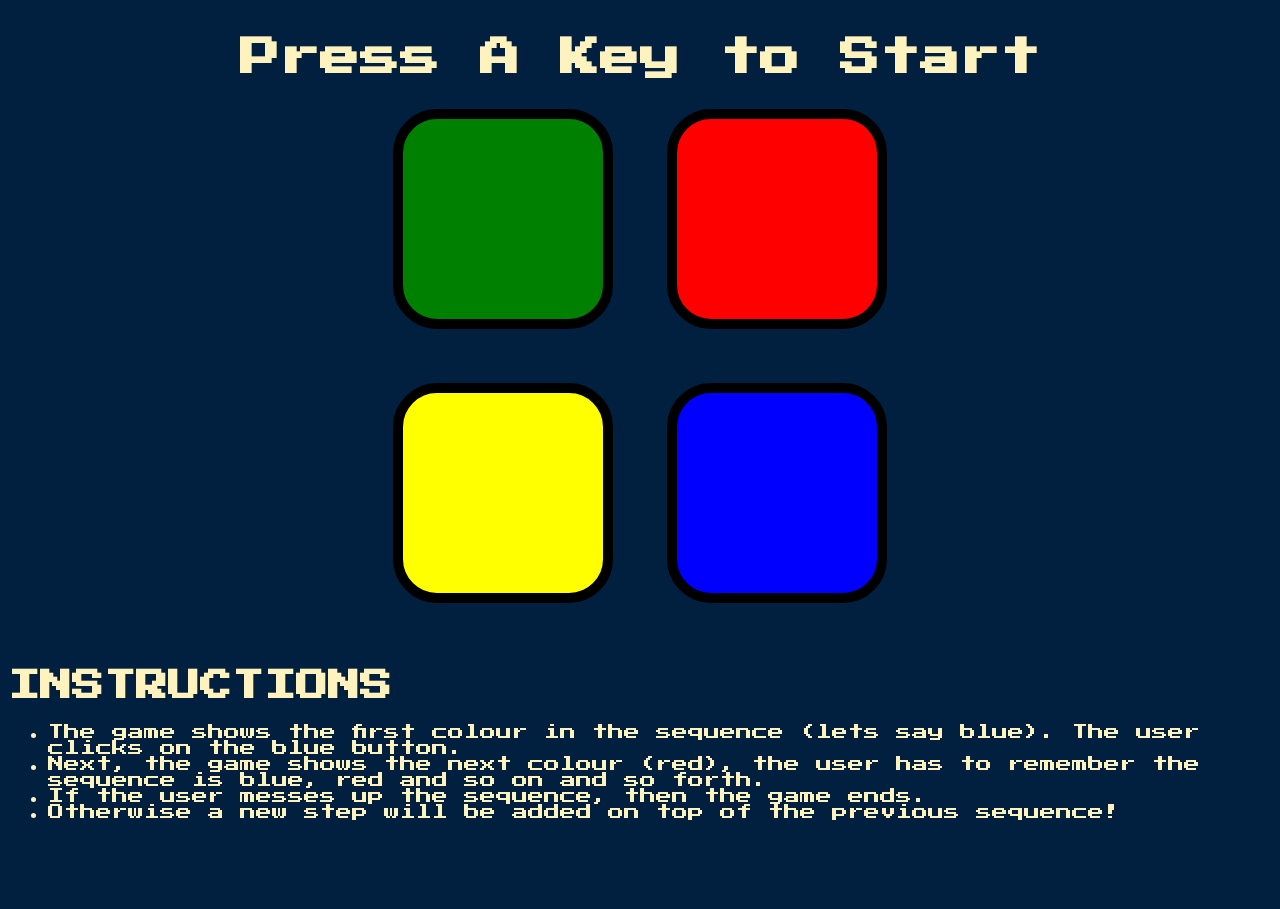
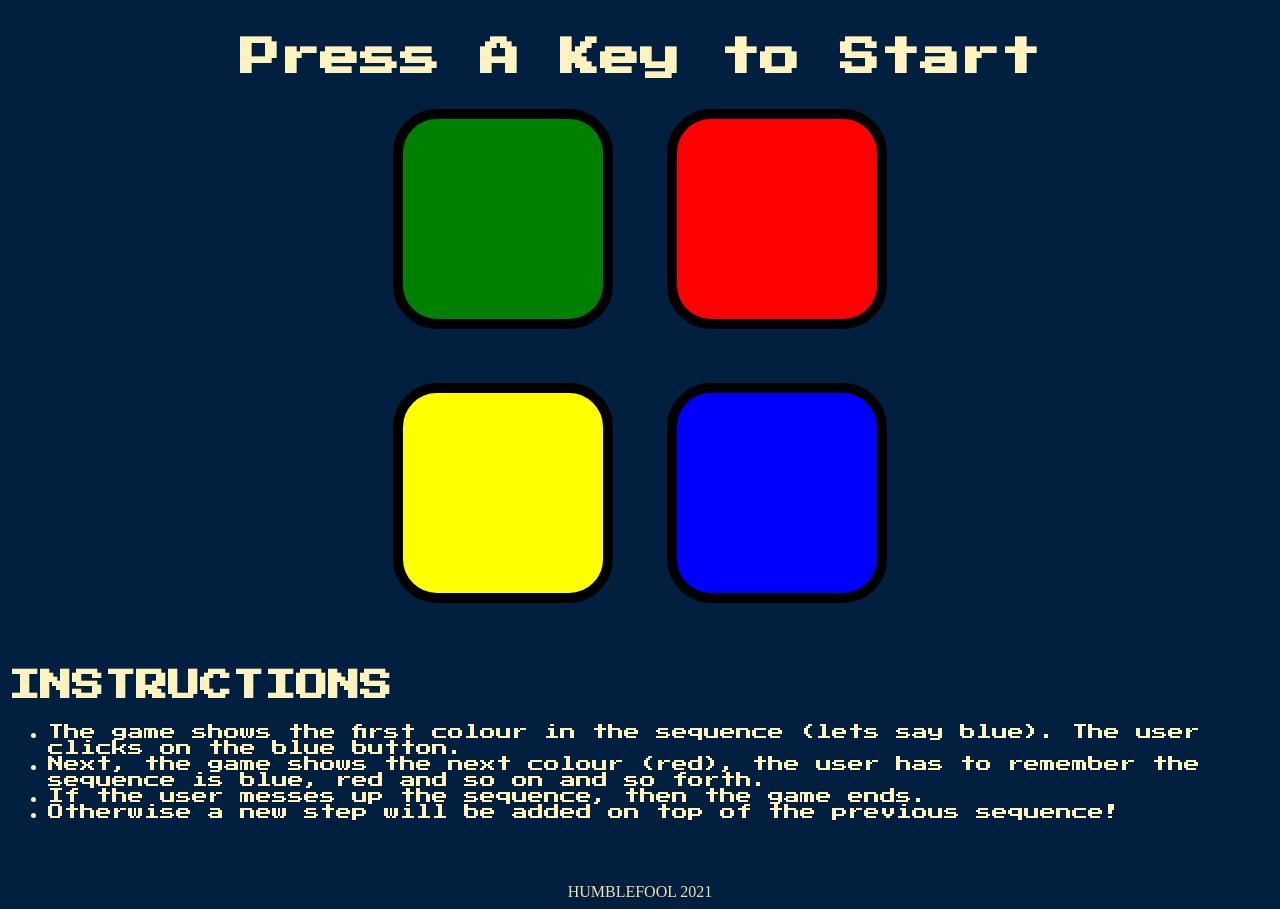
Before and after one commit to HUMBLEF0OL/The-Simon-Game, a plain HTML site: page index.html in a window 1280 px wide. Before the commit the page ends 836 px from the top, so only its background shows below. Drawn offline with nearby package versions, Linux system fonts and the light colour scheme.

Commit message:
"added the footer

```diff
--- a/index.html
+++ b/index.html
@@ -46,7 +46,7 @@
   <!-- adding jQuery CDN -->
   <script src="https://ajax.googleapis.com/ajax/libs/jquery/3.5.1/jquery.min.js"></script>
   <script src="game.js"></script>
-
+<footer>HUMBLEFOOL 2021</footer>
 </body>
 
 </html>
--- a/styles.css
+++ b/styles.css
@@ -60,3 +60,7 @@ body {
   margin-bottom: 0.5%;
   color: #FEF2BF;
 }
+footer{
+  margin-top: 5%;
+  color: wheat;
+}
```
